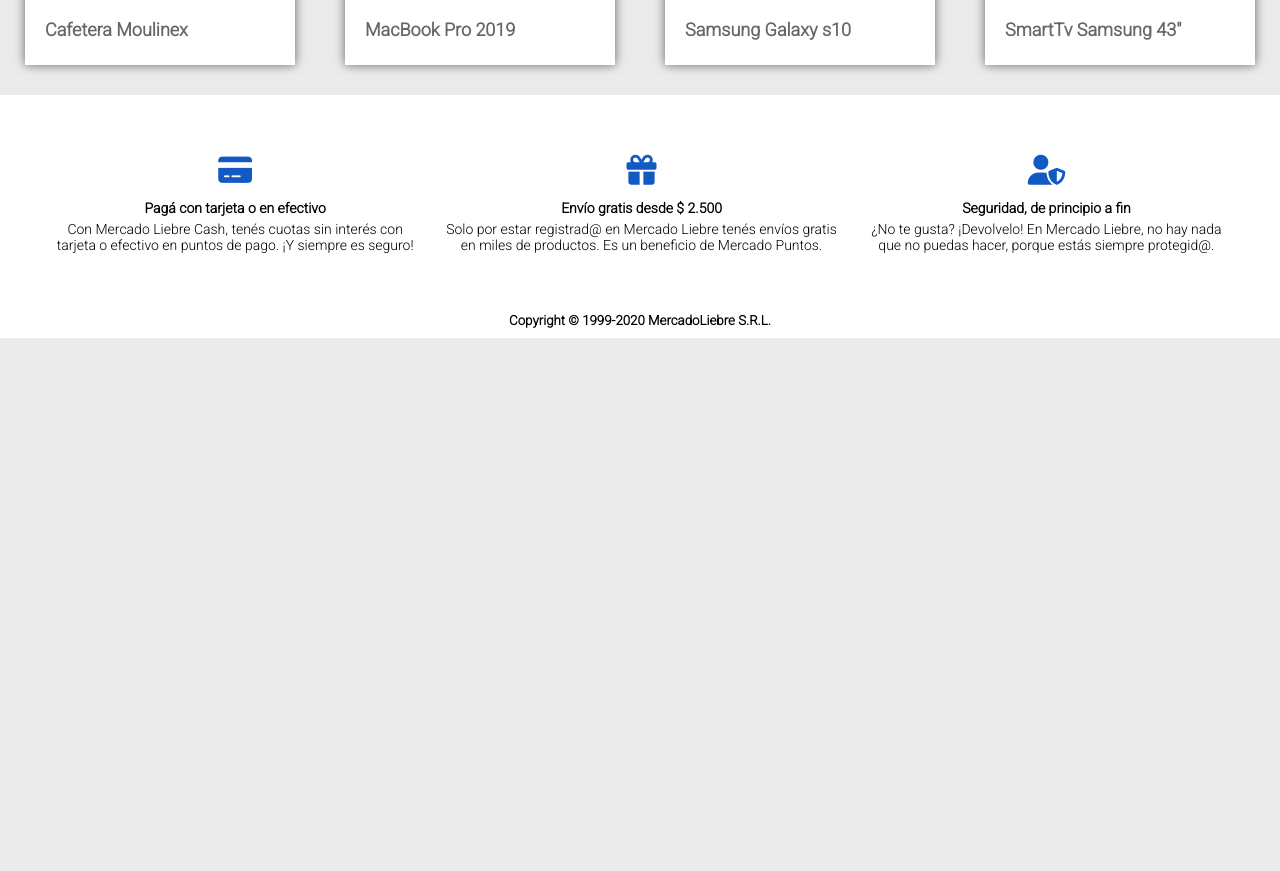
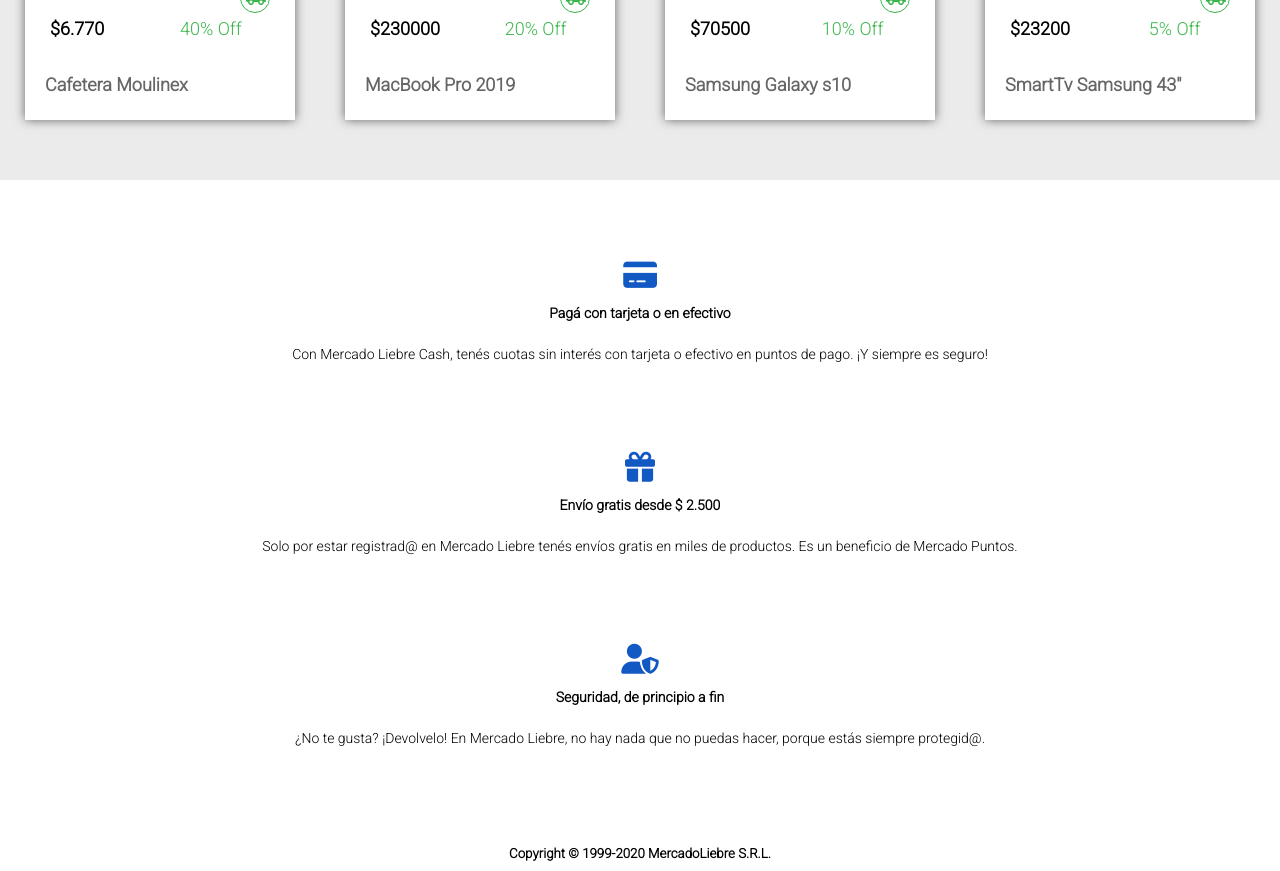
Before and after one commit to BelenAlegrette/micro-desafio-code-review-mercado-liebre, a website: page views/home.html in a window 1280 px wide. Shown: the part 1463-2334 px from the top of the page. Before the commit the page ends 1801 px from the top, so only its background shows below. Drawn offline with Linux system fonts and the light colour scheme.

Commit message:
Update styles.css

```diff
--- a/public/css/styles.css
+++ b/public/css/styles.css
@@ -222,6 +222,8 @@
   background-color: #FFF;
   display: flex;
   padding: 40px 40px;
+  align-items: center;
+  margin-top:30px;
 }
 
 
@@ -239,6 +241,8 @@
 .p-footer{
   font-size: 14px;
   padding: 5px;
+  width: 30%;
+  text-align: center;
 }
 
 .footer{
@@ -448,6 +452,24 @@
   display: inline-block;
   width: 100%;
 }
+  .buscar{
+  width: 30%;
+}
+
+.logo{
+  width: 30%;
+}
+.seccion-footer {
+  flex-direction: column;
+  align-items: center;
+}
+.p-footer {
+  width: 100%;
+  margin: 20px 0;
+}
+.texto {
+text-align: center;
+}
 }
 
 @media (min-width: 769px){
```
